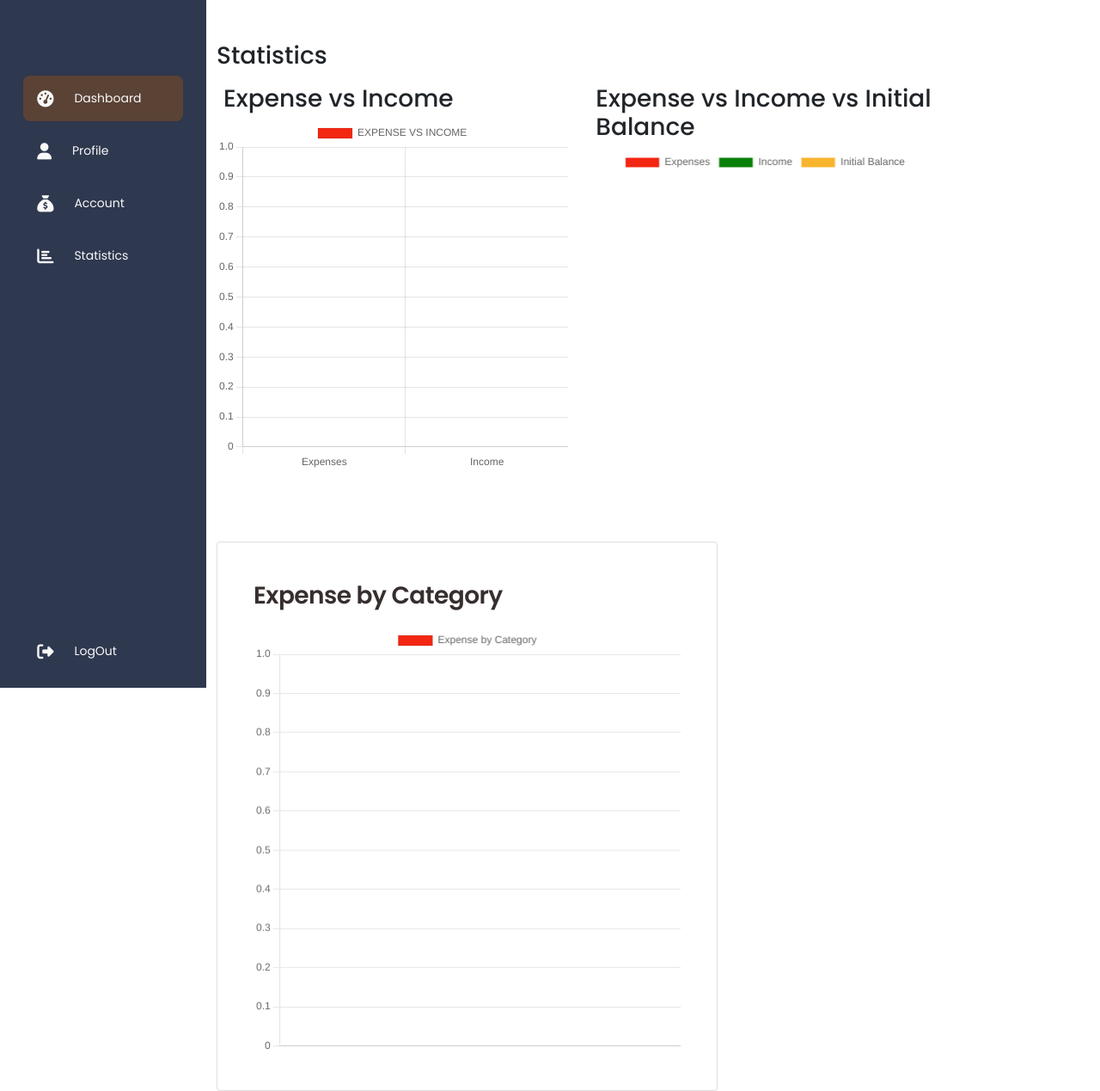
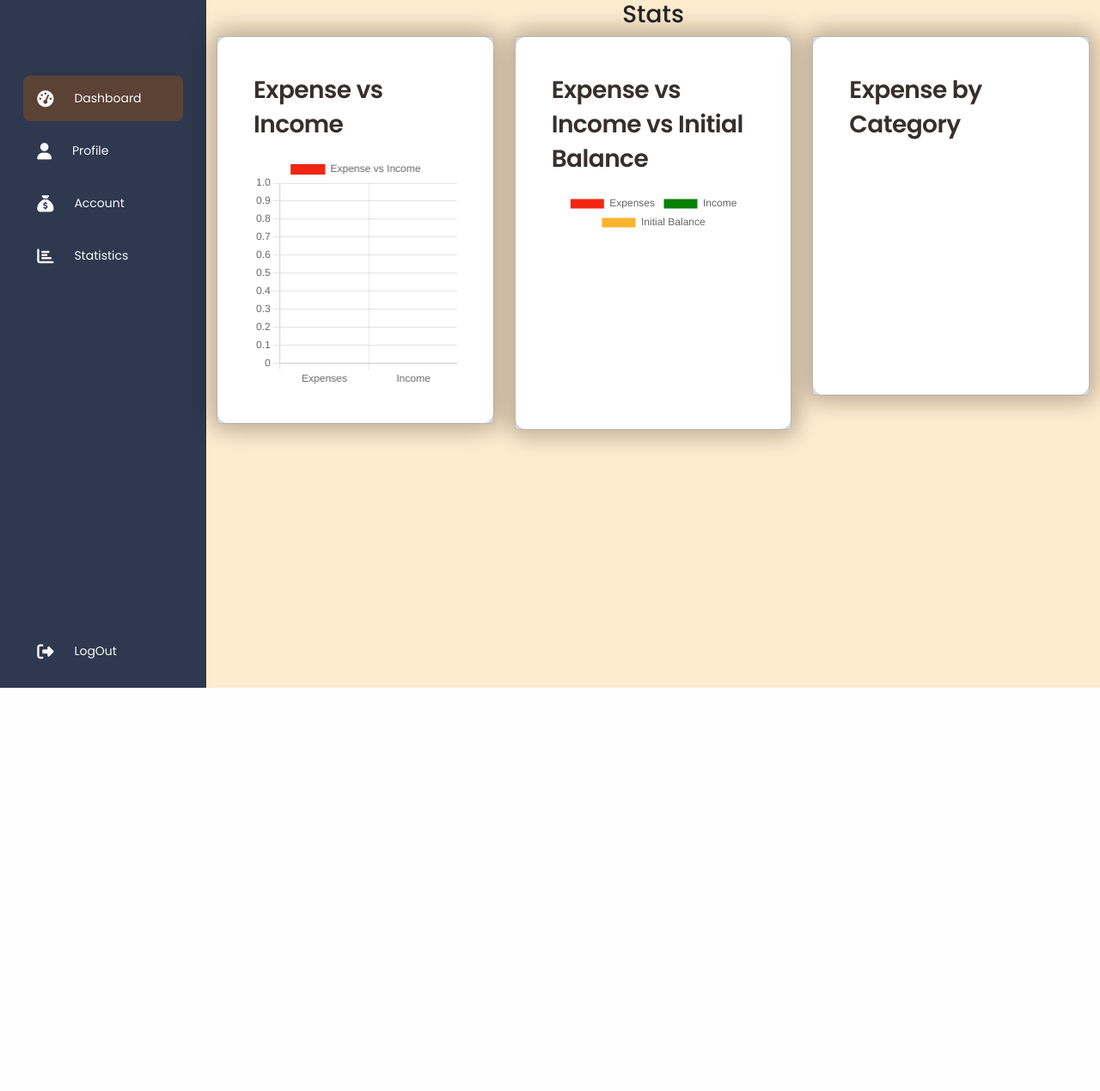
Before and after one commit to NestaNdereva23/TrackMyCash, a Django app: page /trackmycash/dashboard/statistics/ in a window 1280 px wide. Shown: the whole page at 86% size. After the commit the page ends 800 px from the top, so only its background shows below. Run offline with Django 5.2, Linux system fonts and the light colour scheme; the visitor is signed in with stand-in values (Sample User, id 1); a map, chart or similar area stays blank; some libraries are stand-ins or nearby versions; some web fonts are replaced.

Commit message:
new updates

```diff
--- a/TrackMyCash/accounts/templates/partials/statistics.html
+++ b/TrackMyCash/accounts/templates/partials/statistics.html
@@ -7,8 +7,10 @@
     position: relative;
     border: 2px solid transparent;
     background-clip: padding-box;
-    border-radius: 45px;
+    border-radius: 12px;
     padding: 40px;
+    box-shadow: 0 0 25px 10px rgba(0, 0,0, 0.25);
+    /* background-color: bisque; */
 }
 .card-title {
     font-weight: 600;
@@ -19,35 +21,61 @@
     font-size: 28px;
     padding-bottom: 8px;
 }
+.h3{
+    text-align: center;
+    align-items: center;
+}
+.container{
+    background-color: blanchedalmond;
+}
 </style>
 
 {% block content %}
 
 {% include "./sidebar.html" %}
 
-<div class="container mt-5">
-    <p class="h3">Statistics</p>
+<div class="container ">
+    <p class="h3">Stats</p>
 
     <div class="row mt-2">
-        <div class="col-md-5">
-            <p class="h3 m-2">Expense vs Income</p>
-            <canvas id="chart-expense-vs-income" width="100" height="100"></canvas>
+        <div class="col-md-4">
+            <div class="card">
+                <div class="container-card bg-blue-box">
+                    <p class="card-title">Expense vs Income</p>
+                    <canvas id="chart-expense-vs-income" width="50" height="57.5"></canvas>
+                </div>
+            </div>
         </div>
-        <div class="col-md-5">
-            <p class="h3 m-2">Expense vs Income vs Initial Balance</p>
-            <canvas id="chart-expense-income-balance" width="100" height="100"></canvas>
+        <div class="col-md-4">
+            <div class="card">
+                <div class="container-card bg-blue-box">
+                    <p class="card-title">Expense vs Income vs Initial Balance</p>
+                    <canvas id="chart-expense-income-balance"  width="200" height="20"></canvas>
+                </div>
+            </div>
+        </div>
+        <div class="col-md-4">
+            <div class="card">
+                <div class="container-card bg-blue-box">
+                    <p class="card-title">Expense by Category</p>
+                    <canvas id="chart_expense" width="250" height="200"></canvas>
+                </div>
+            </div>
         </div>
     </div>
-    <div class="row mt-5">
+
+
+
+    <!-- <div class="row mt-2">
         <div class="col-md-7">
             <div class="card">
                 <div class="container-card bg-blue-box">
                     <p class="card-title">Expense by Category</p>
-                    <canvas id="chart-expense" width="100" height="100"></canvas>
+                    <canvas id="chart_expense" width="50" height="50"></canvas>
                 </div>
             </div>
         </div>
-    </div>
+    </div> -->
 
     <!-- Include Chart.js library -->
     <script src="https://cdn.jsdelivr.net/npm/chart.js"></script>
@@ -60,7 +88,7 @@
             data: {
                 labels: ['Expenses', 'Income'],
                 datasets: [{
-                    label: 'EXPENSE VS INCOME',
+                    label: 'Expense vs Income',
                     data: [{{ total_expenses }}, {{ total_income }}],
                     backgroundColor: [
                         'rgba(242, 38, 19, 1)',
@@ -98,24 +126,43 @@
         });
 
         // Doughnut chart for Expense by Category
-        const ctxPie2 = document.getElementById('chart-expense').getContext('2d');
-        new Chart(ctxPie2, {
-            type: 'bar',
+        const ctxPie2 = document.getElementById('chart_expense').getContext('2d');
+        const chart_expense = new Chart(ctxPie2, {
+            type: 'pie',
             data: {
             labels: [{% for expense in expense_by_category %} '{{ expense.category }}', {% endfor %}],
             datasets: [{
-                label: 'Expense by Category',
+                label: 'Category',
                 data: [{% for expense in expense_by_category %} {{ expense.total_amount }}, {% endfor %}],
                 backgroundColor: [
-                    'rgba(242, 38, 19, 1)',
-                    'rgba(242, 38, 19, 1)',
+                    'rgba(22, 38, 19, 0.5)',
+                    'rgba(2, 138, 119, 1)',
                     'rgba(249, 180, 45, 1)',
-                    'rgba(49, 180, 45, 1)',
+                    'rgba(149, 180, 45, 1)',
                     'rgba(59, 0, 145, 1)',
                 ],
-                borderWidth: 1
+                borderWidth: 1,
+                fill: false,
+                // borderColor: 'rgb(75, 192, 192)',
             }]
-        }
+        },
+        // options: {
+        //     animations: {
+        //         tension: {
+        //         duration: 1000,
+        //         easing: 'linear',
+        //         from: 1,
+        //         to: 0,
+        //         loop: true
+        //     }
+        //     },
+        //     scales: {
+        //         y: { // defining min and max so hiding the dataset does not change scale range
+        //             min: 0,
+        //             max: 100
+        //         }
+        //     }
+        // }
     });
     </script>
 
```
